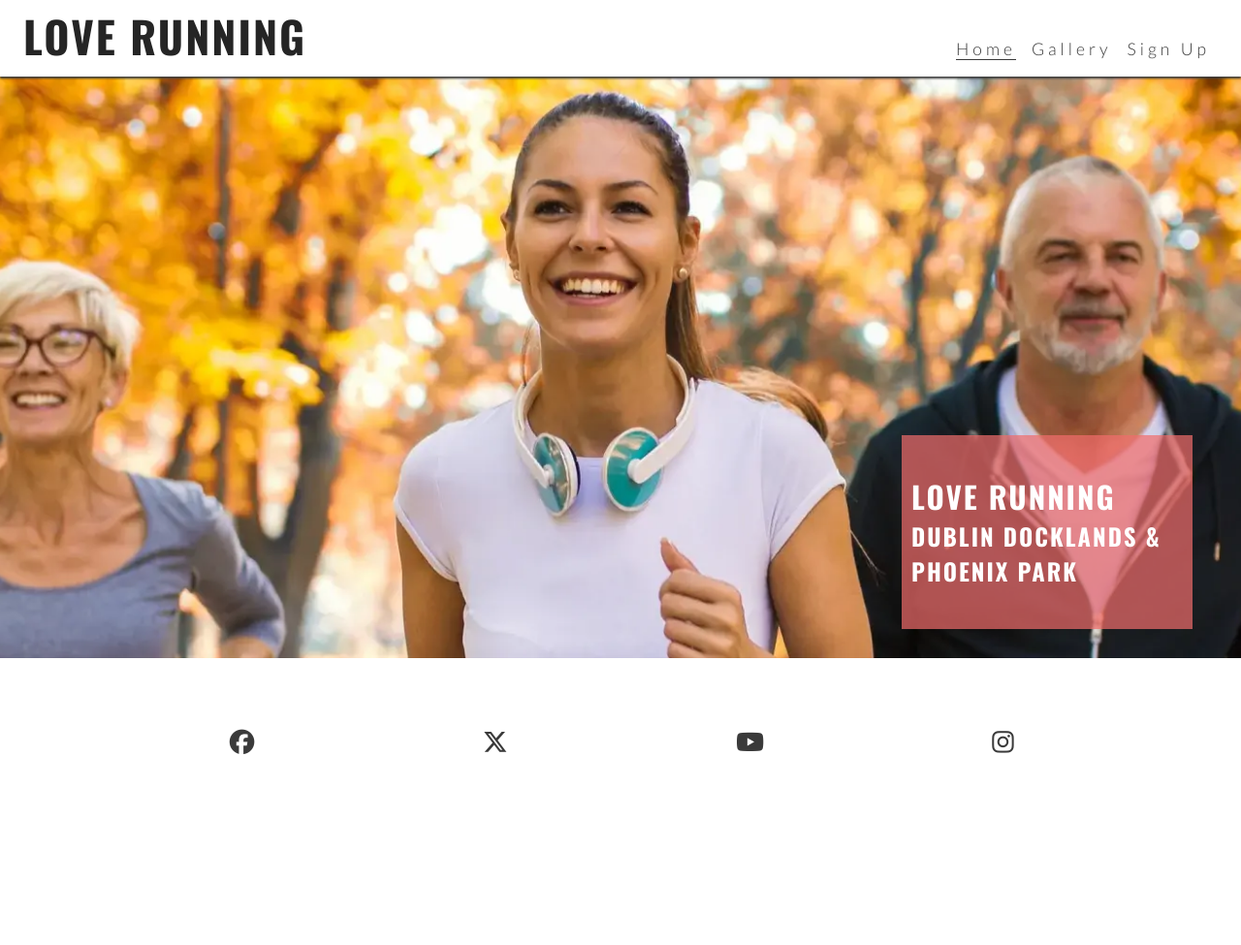
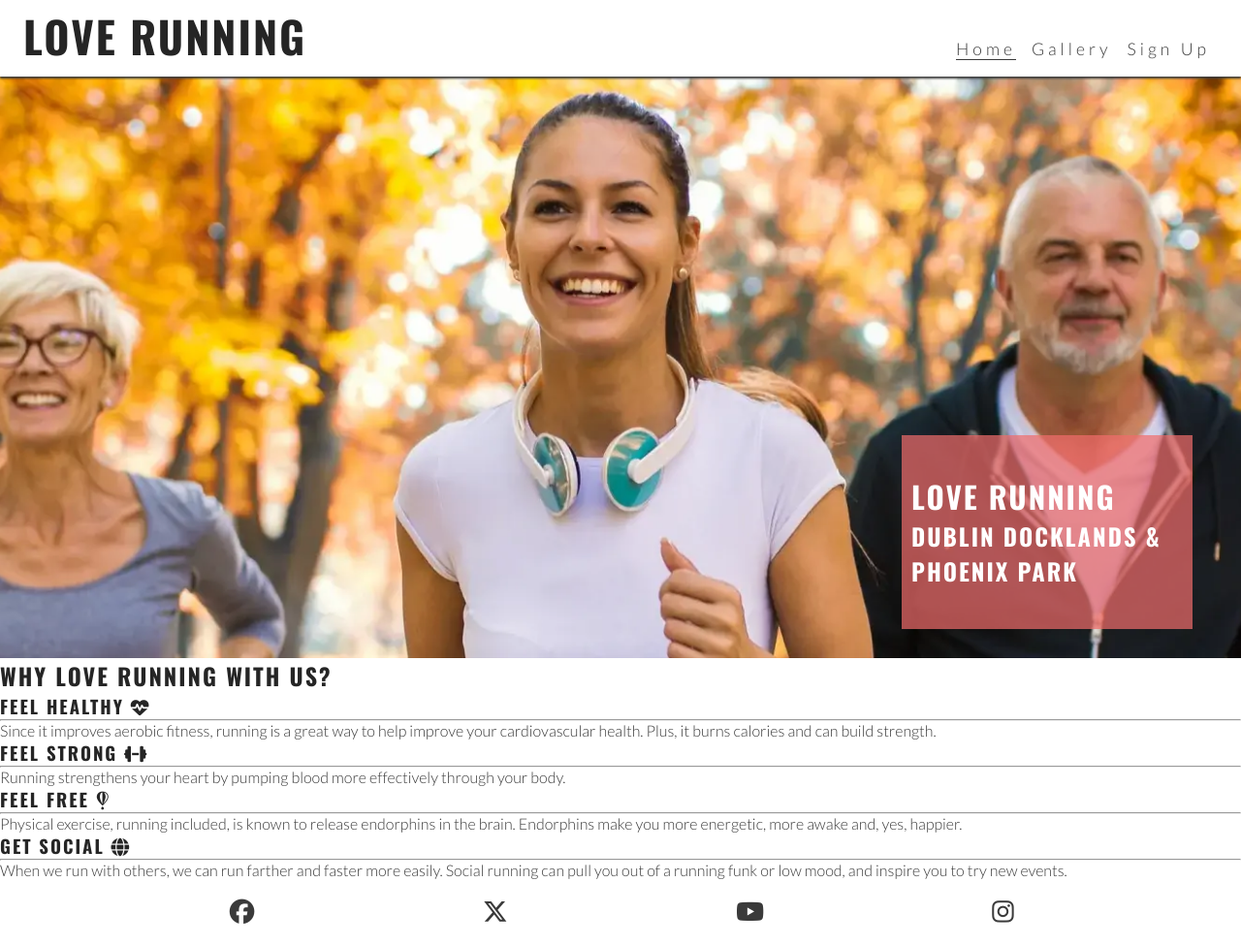
Before and after one commit to daswinkelmann/love-running, a plain HTML site: page index.html in a window 1280 px wide. Shown: the whole page at 97% size. Before the commit the page ends 800 px from the top, so only its background shows below. Drawn offline with nearby package versions, Linux system fonts and the light colour scheme.

Commit message:
added 4 benefit sections and sectiontitle to html

```diff
--- a/index.html
+++ b/index.html
@@ -47,6 +47,52 @@
                 <h3>Dublin Docklands & Phoenix Park</h3>
             </div>
         </section>
+
+    <!-- Reasons Section -->
+
+        <section id="reasons">
+            <div>
+                <h1>Why Love Running With Us?</h1>
+            </div>
+
+            <!-- Benefits Physical -->
+            <div id="benefits">
+                <div></div>
+                <!-- Feel healthy -->
+                    <div>
+                        <h3>FEEL HEALTHY <i class="fa-solid fa-heart-pulse"></i></h3>
+
+                    <hr>
+                    <p>Since it improves aerobic fitness, running is a great way to help improve your cardiovascular health. Plus, it burns calories and can build strength.</p>
+                    </div>
+                <!-- Feel strong -->
+                    <div>
+                        <h3>FEEL STRONG <i class="fa-solid fa-dumbbell"></i></h3>
+                    <hr>
+                    <p>Running strengthens your heart by pumping blood more effectively through your body.</p>
+                    </div>
+
+            <!-- Benefits Mental -->
+            <div id="benefits">
+                <div></div>
+                <!-- Feel Free -->
+                    <div>
+                        <h3>FEEL FREE <i class="fa-brands fa-fly"></i></h3>
+                    <hr>
+                    <p>Physical exercise, running included, is known to release endorphins in the brain. Endorphins make you more energetic, more awake and, yes, happier.</p>
+                    </div>
+                <!-- Get Social -->
+                    <div>
+                        <h3>GET SOCIAL <i class="fa-solid fa-globe"></i></h3>
+                    <hr>
+                    <p>When we run with others, we can run farther and faster more easily. Social running can pull you out of a running funk or low mood, and inspire you to try new events.</p>
+                    </div>
+
+            </div>
+
+        </section>
+
+
     </main>
 
 
```
